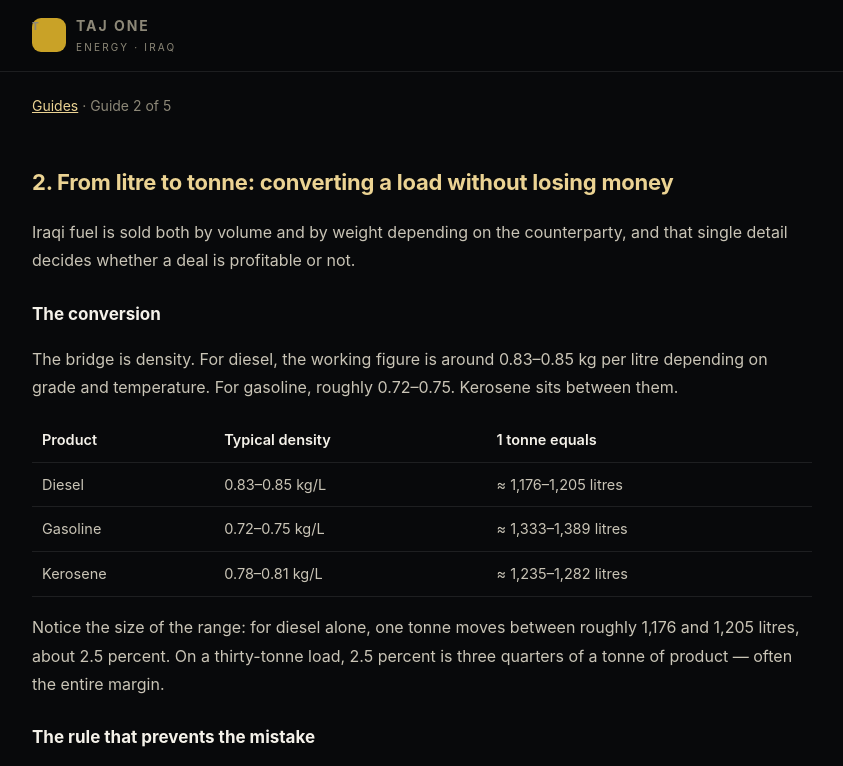
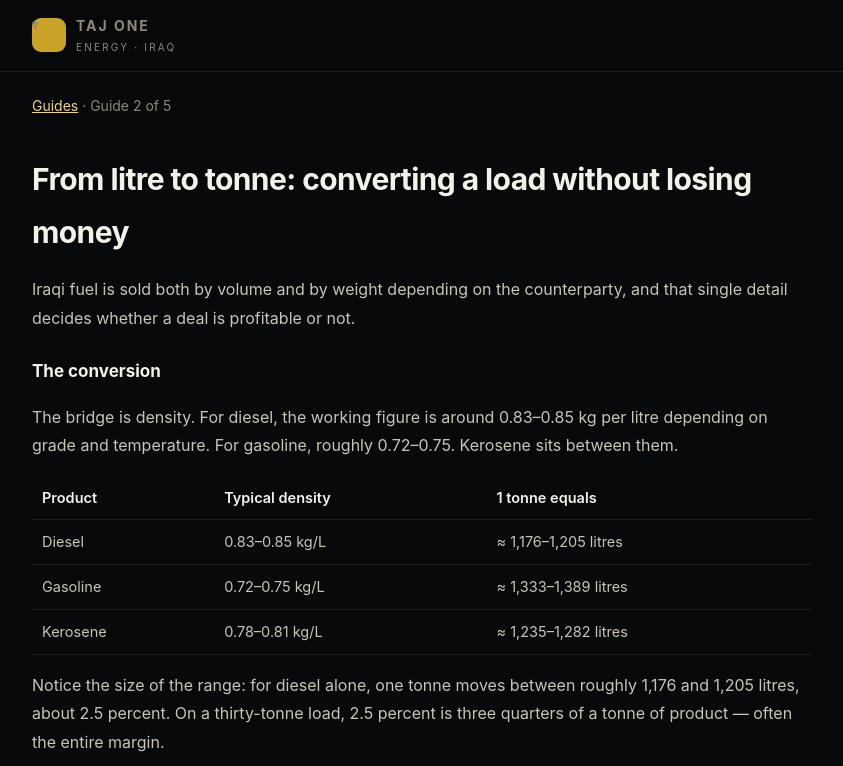
Before and after one commit to s63042854-dotcom/s63042854-dotcom.github.io, a plain HTML site: page article-2.html in a window 1280 px wide. Shown: the top 766 px of the page, without its empty margins (218-1061 px from the left). Drawn offline with Linux system fonts and the light colour scheme.

Commit message:
SEO polish: article-2.html (h1, OG tags, Article schema)

```diff
--- a/article-2.html
+++ b/article-2.html
@@ -3,9 +3,17 @@
 <head>
 <meta charset="utf-8">
 <meta name="viewport" content="width=device-width, initial-scale=1">
-<title>2. From litre to tonne: converting a load without losing money | TAJ ONE guides</title>
-<meta name="description" content="2. From litre to tonne: converting a load without losing money — practical guide for fuel traders and procurement teams in Iraq, from TAJ ONE.">
+<title>From litre to tonne: converting a load without losing money | TAJ ONE guides</title>
+<meta name="description" content="From litre to tonne: converting a load without losing money — practical guide for fuel traders and procurement teams in Iraq, from TAJ ONE.">
 <link rel="canonical" href="https://s63042854-dotcom.github.io/article-2.html">
+<meta property="og:type" content="article">
+<meta property="og:site_name" content="TAJ ONE">
+<meta property="og:title" content="From litre to tonne: converting a load without losing money">
+<meta property="og:description" content="From litre to tonne: converting a load without losing money — practical guide for fuel traders and procurement teams in Iraq, from TAJ ONE.">
+<meta property="og:url" content="https://s63042854-dotcom.github.io/article-2.html">
+<meta name="twitter:card" content="summary">
+<meta name="twitter:title" content="From litre to tonne: converting a load without losing money">
+<meta name="twitter:description" content="From litre to tonne: converting a load without losing money — practical guide for fuel traders and procurement teams in Iraq, from TAJ ONE.">
 <meta name="robots" content="index,follow">
 <meta name="theme-color" content="#08090B">
 <style>
@@ -34,12 +42,14 @@ footer{border-top:1px solid var(--line);margin-top:56px;padding:26px 0 40px;font
 footer a{color:var(--ink2);text-decoration:none;margin-right:14px}
 ul{padding-inline-start:20px}
 </style>
+<script type="application/ld+json">{"@context": "https://schema.org", "@type": "Article", "headline": "From litre to tonne: converting a load without losing money", "description": "From litre to tonne: converting a load without losing money — practical guide for fuel traders and procurement teams in Iraq, from TAJ ONE.", "inLanguage": "en", "datePublished": "2026-11-19", "dateModified": "2026-11-19", "author": {"@type": "Organization", "name": "TAJ ONE for General Trading and Energy"}, "publisher": {"@type": "Organization", "name": "TAJ ONE for General Trading and Energy"}, "mainEntityOfPage": "https://s63042854-dotcom.github.io/article-2.html", "isPartOf": {"@type": "CollectionPage", "name": "TAJ ONE guides", "url": "https://s63042854-dotcom.github.io/articles.html"}}</script>
+<script type="application/ld+json">{"@context": "https://schema.org", "@type": "BreadcrumbList", "itemListElement": [{"@type": "ListItem", "position": 1, "name": "Home", "item": "https://s63042854-dotcom.github.io/"}, {"@type": "ListItem", "position": 2, "name": "Guides", "item": "https://s63042854-dotcom.github.io/articles.html"}, {"@type": "ListItem", "position": 3, "name": "From litre to tonne: converting a load without losing money", "item": "https://s63042854-dotcom.github.io/article-2.html"}]}</script>
 </head>
 <body>
 <header><div class="wrap"><a class="brand" href="./"><span class="mark">T</span><span><b>TAJ ONE</b><span>ENERGY · IRAQ</span></span></a></div></header>
 <main class="wrap">
 <p class="muted" style="margin-top:22px"><a href="articles.html">Guides</a> · Guide 2 of 5</p>
-<h2 id="a2">2. From litre to tonne: converting a load without losing money</h2>
+<h1 id="a2">From litre to tonne: converting a load without losing money</h1>
 <p>Iraqi fuel is sold both by volume and by weight depending on the counterparty, and that single detail decides whether a deal is profitable or not.</p>
 <h3>The conversion</h3>
 <p>The bridge is density. For diesel, the working figure is around 0.83–0.85 kg per litre depending on grade and temperature. For gasoline, roughly 0.72–0.75. Kerosene sits between them.</p>
```
